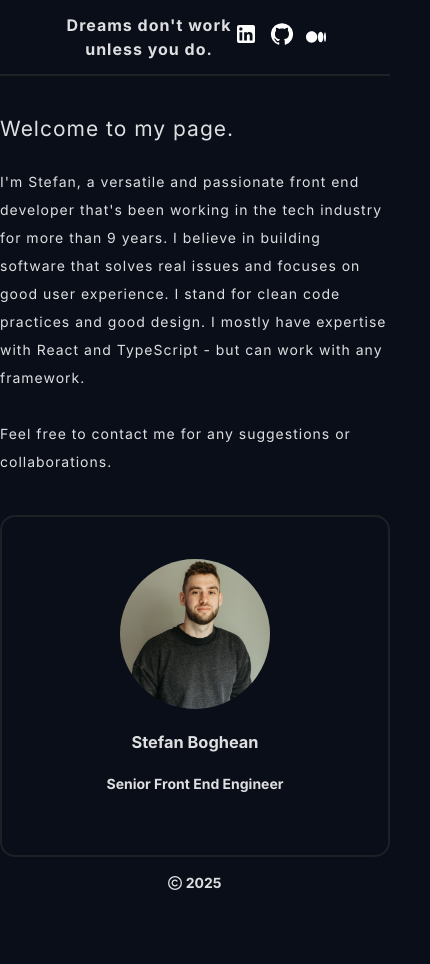
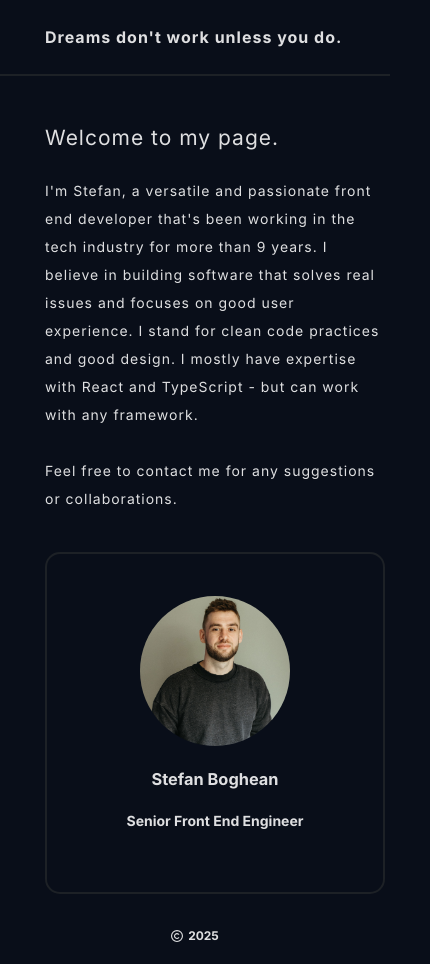
Before and after one commit to steff93/bio, a React (Vite) app: page / in a window 390 px wide. Shown: the whole page, 430 px wide, since content can reach past the window. Before the commit the page ends 893 px from the top, so only its background shows below. Built offline with nearby package versions, Linux system fonts and the light colour scheme.

Commit message:
footer and mobile styling

```diff
--- a/src/App.scss
+++ b/src/App.scss
@@ -4,6 +4,8 @@
   margin: 0 auto;
   // padding: 2rem;
   text-align: center;
+  display: flex;
+  flex-direction: column;
 
   @media (max-width: 767px) {
     width: 100%;
@@ -12,11 +14,14 @@
 
 .main {
   display: flex;
+  align-items: flex-start;
+  height: 100%;
   // max-width: 90%;
   max-width: 1280px;
   gap: 12%;
   margin: auto;
-  padding: 4rem 0;
+  padding: 4rem;
+  box-sizing: border-box;
 }
 
 .bio {
@@ -31,8 +36,9 @@
     min-width: 100%;
 
     flex-direction: column-reverse;
+    align-items: center;
     gap: 25px;
-    padding: 15px 0;
+    padding: 15px 45px;
   }
 }
 
--- a/src/Header.scss
+++ b/src/Header.scss
@@ -10,6 +10,8 @@
   padding: 0 4rem;
   align-items: center;
   background-color: rgb(9 14 25/1);
+
+  flex-shrink: 0;
 }
 
 .inner {
@@ -23,3 +25,18 @@
   align-items: center;
   gap: 12px;
 }
+
+@media (max-width: 767px) {
+  .header {
+    padding: 0;
+  }
+
+  .inner {
+    padding: 0 45px;
+    gap: 15px;
+  }
+
+  .social-links {
+    display: none;
+  }
+}
--- a/src/components/Footer.scss
+++ b/src/components/Footer.scss
@@ -0,0 +1,8 @@
+.footer {
+  font-size: 12px;
+  display: flex;
+  align-items: center;
+  justify-content: center;
+  gap: 5px;
+  height: 64px;
+}
```
